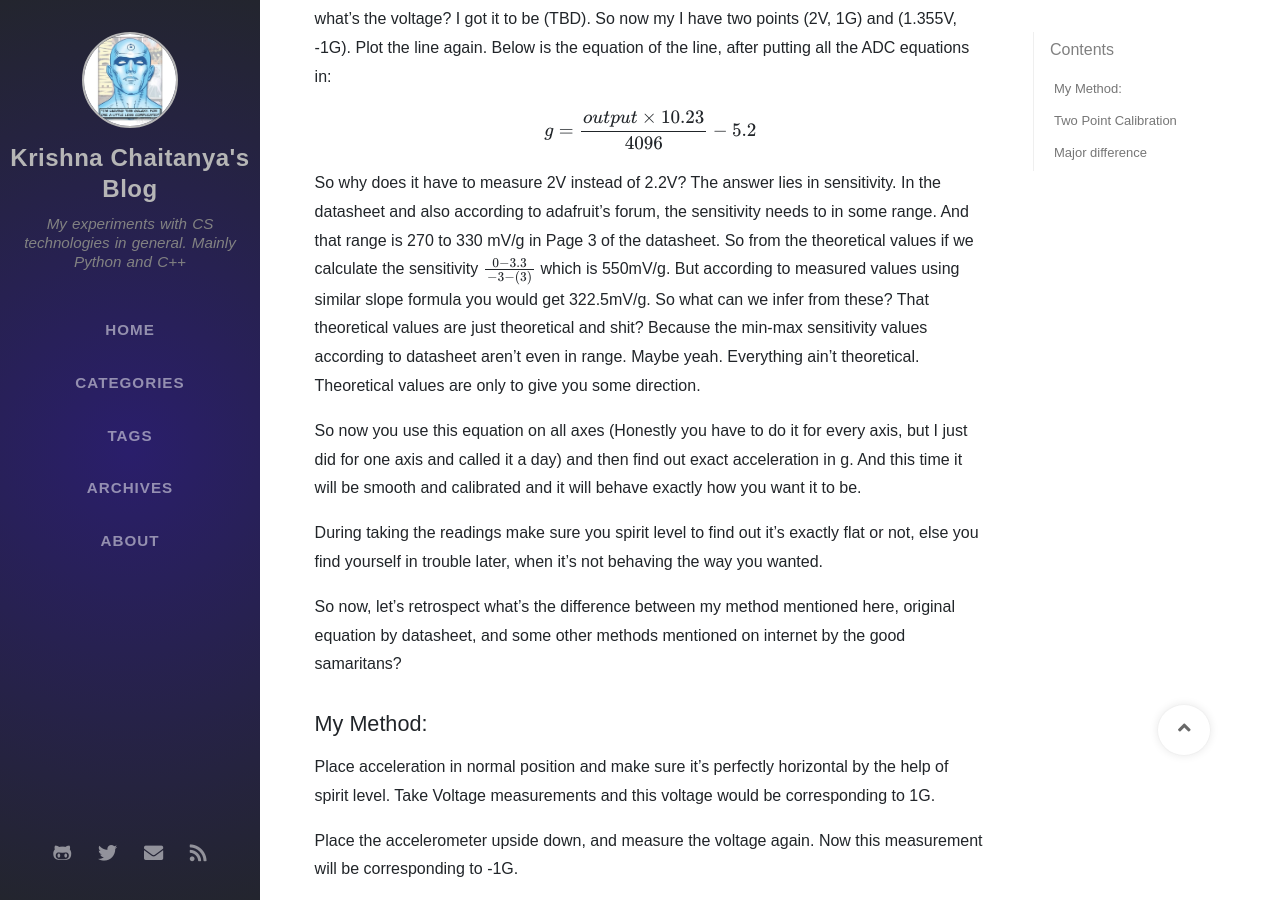
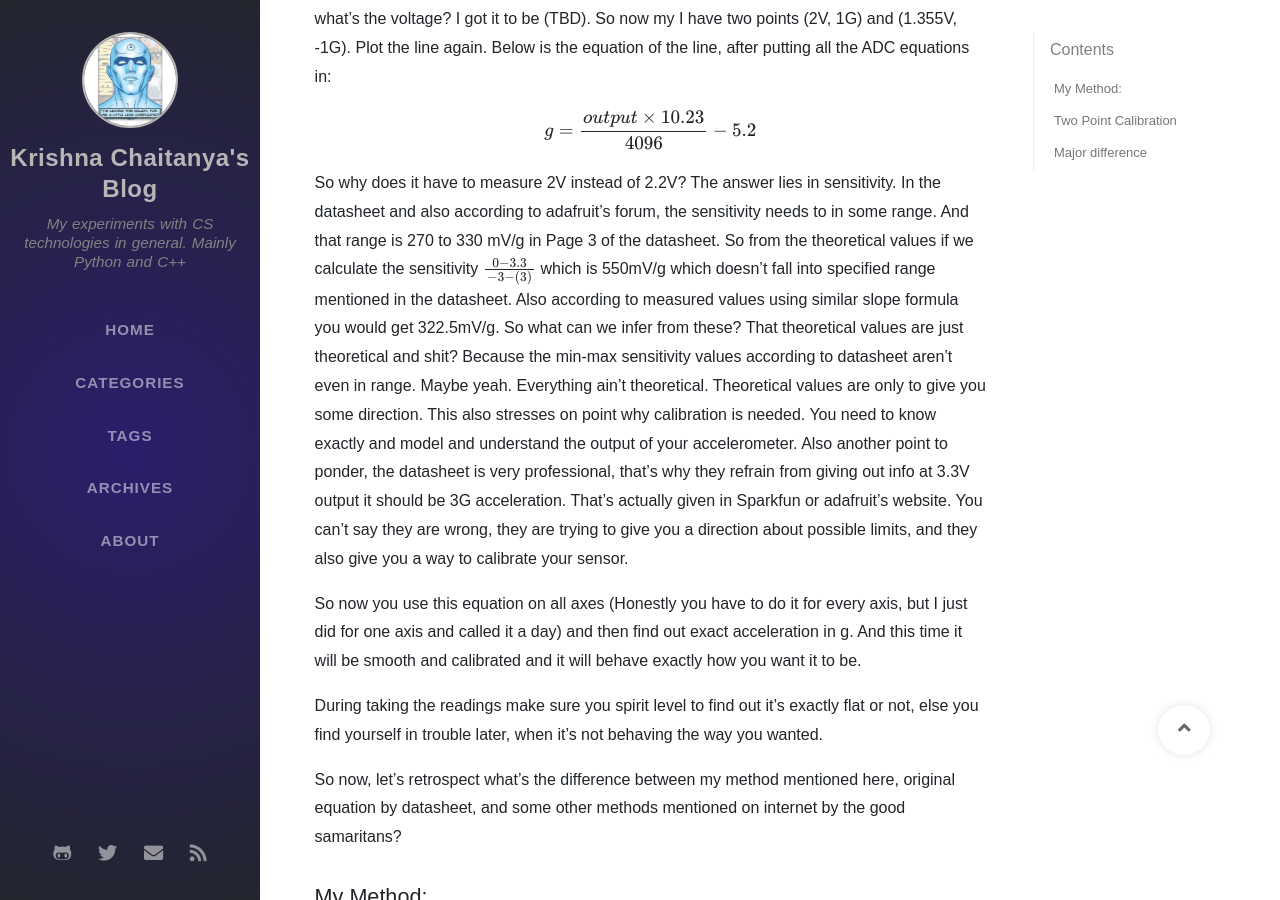
Before and after one commit to krishnachaitanya9/krishnachaitanya9.github.io, a Jekyll site: the page built from _posts/2020-01-10-RPi_Calibrating_ADXL335_Accelerometer.md, in a window 1280 px wide and 900 px high, scrolled down 1876 px. Built offline with Jekyll 4.4.1, drawn with Linux system fonts in a browser that asks for light colours; nearby versions of some CDN libraries; some web fonts are replaced; formulas are drawn with MathJax 3.

Commit message:
Blog Content

```diff
--- a/_posts/2020-01-10-RPi_Calibrating_ADXL335_Accelerometer.md
+++ b/_posts/2020-01-10-RPi_Calibrating_ADXL335_Accelerometer.md
@@ -56,7 +56,7 @@ $$
 g = \frac{output\times10.23}{4096} - 5.2
 $$
 
-So why does it have to measure 2V instead of 2.2V? The answer lies in sensitivity. In the datasheet and also according to adafruit's forum, the sensitivity needs to in some range. And that range is 270 to 330 mV/g in Page 3 of the datasheet. So from the theoretical values if we calculate the sensitivity $$\frac{0-3.3}{-3 - (3)}$$ which is 550mV/g. But according to measured values using similar slope formula you would get 322.5mV/g. So what can we infer from these? That theoretical values are just theoretical and shit? Because the min-max sensitivity values according to datasheet aren't even in range. Maybe yeah. Everything ain't theoretical. Theoretical values are only to give you some direction.
+So why does it have to measure 2V instead of 2.2V? The answer lies in sensitivity. In the datasheet and also according to adafruit's forum, the sensitivity needs to in some range. And that range is 270 to 330 mV/g in Page 3 of the datasheet. So from the theoretical values if we calculate the sensitivity $$\frac{0-3.3}{-3 - (3)}$$ which is 550mV/g which doesn't fall into specified range mentioned in the datasheet. Also according to measured values using similar slope formula you would get 322.5mV/g. So what can we infer from these? That theoretical values are just theoretical and shit? Because the min-max sensitivity values according to datasheet aren't even in range. Maybe yeah. Everything ain't theoretical. Theoretical values are only to give you some direction. This also stresses on point why calibration is needed. You need to know exactly and model and understand the output of your accelerometer. Also another point to ponder, the datasheet is very professional, that's why they refrain from giving out info at 3.3V output it should be 3G acceleration. That's actually given in Sparkfun or adafruit's website. You can't say they are wrong, they are trying to give you a direction about possible limits, and they also give you a way to calibrate your sensor.
 
 So now you use this equation on all axes (Honestly you have to do it for every axis, but I just did for one axis and called it a day) and then find out exact acceleration in g. And this time it will be smooth and calibrated and it will behave exactly how you want it to be.
 
```
